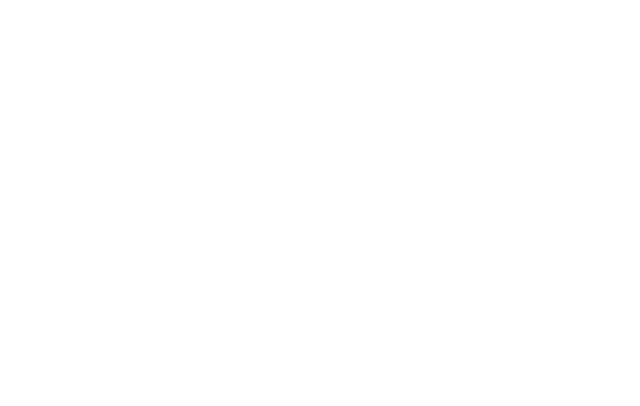
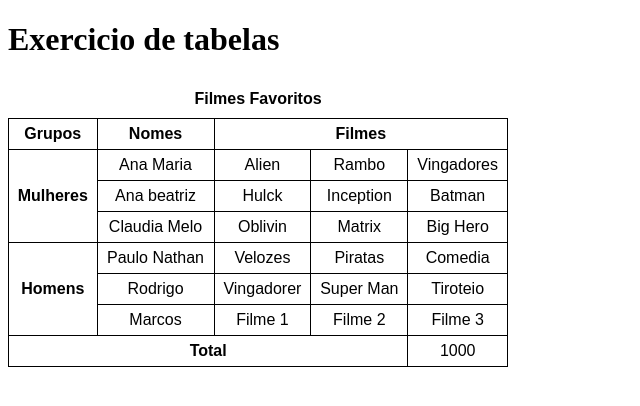
Before and after one commit to devpaulonathan/html-css, a plain HTML site: page exercicios/modulo-3/ex-023/tabela005.html in a window 1280 px wide. Shown: the whole page, without its empty margins (0-640 px from the left). Drawn offline with Linux system fonts and the light colour scheme.

Commit message:
atualizacao-23-01

```diff
--- a/exercicios/modulo-3/ex-023/tabela005.html
+++ b/exercicios/modulo-3/ex-023/tabela005.html
@@ -5,8 +5,91 @@
     <meta http-equiv="X-UA-Compatible" content="IE=edge">
     <meta name="viewport" content="width=device-width, initial-scale=1.0">
     <title>Tabelas</title>
+    <style>
+        table{
+            font-family: Arial, Helvetica, sans-serif;
+            width: 500px;
+            border-collapse: collapse;
+        }
+        th,td{
+            border: 1px solid black;
+            padding: 6px;
+            text-align: center;
+        }
+        caption{
+            padding: 10px;
+            font-weight: bolder;
+        }
+    </style>
 </head>
 <body>
+    <h1>Exercicio de tabelas</h1>
+    <table>
+        <caption>
+            Filmes Favoritos
+        </caption>
+
+        <thead>
+            <tr>
+                <th scope="col">Grupos</th>
+                <th scope="col">Nomes</th>
+                <th colspan="3" scope="colgroup">Filmes</th>
+            </tr>
+
+
+        </thead>
+
+        <tbody>
+            <tr>
+                <th rowspan="3" scope="rowgroup">Mulheres</th>
+                <td>Ana Maria</td>
+                <td>Alien</td>
+                <td>Rambo</td>
+                <td>Vingadores</td>
+
+            </tr>
+            <tr>
+                <td>Ana beatriz</td>
+                <td>Hulck</td>
+                <td>Inception</td>
+                <td>Batman</td>
+            </tr>
+            <tr>
+                <td>Claudia Melo</td>
+                <td>Oblivin</td>
+                <td>Matrix</td>
+                <td>Big Hero</td>
+            </tr>
+            <tr>
+                <th rowspan="3" scope="rowgroup">Homens</th>
+                <td>Paulo Nathan</td>
+                <td>Velozes</td>
+                <td>Piratas</td>
+                <td>Comedia</td>
+            </tr>
+            <tr>
+                <td>Rodrigo</td>
+                <td>Vingadorer</td>
+                <td>Super Man</td>
+                <td>Tiroteio</td>
+            </tr>
+            <tr>
+                <td>Marcos</td>
+                <td>Filme 1</td>
+                <td>Filme 2</td>
+                <td>Filme 3</td>
+            </tr>
+        </tbody>
+
+
+        <tfoot>
+            <tr>
+               <th colspan="4" scope="row">Total</th>
+               <td>1000</td>
+            </tr>
+
+        </tfoot>
+    </table>
 
 </body>
 </html>
```
Also changed, not shown: ex-propostos/d014/tabela.html (added, +94 -0 lines), exercicios/modulo-3/ex-023/tabela006.html (added, +63 -0 lines).
